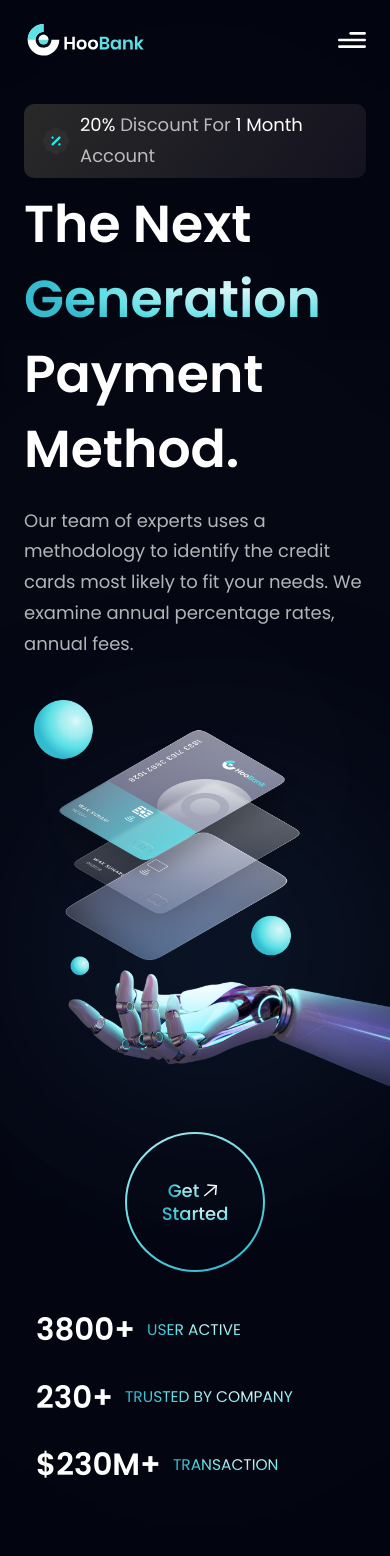
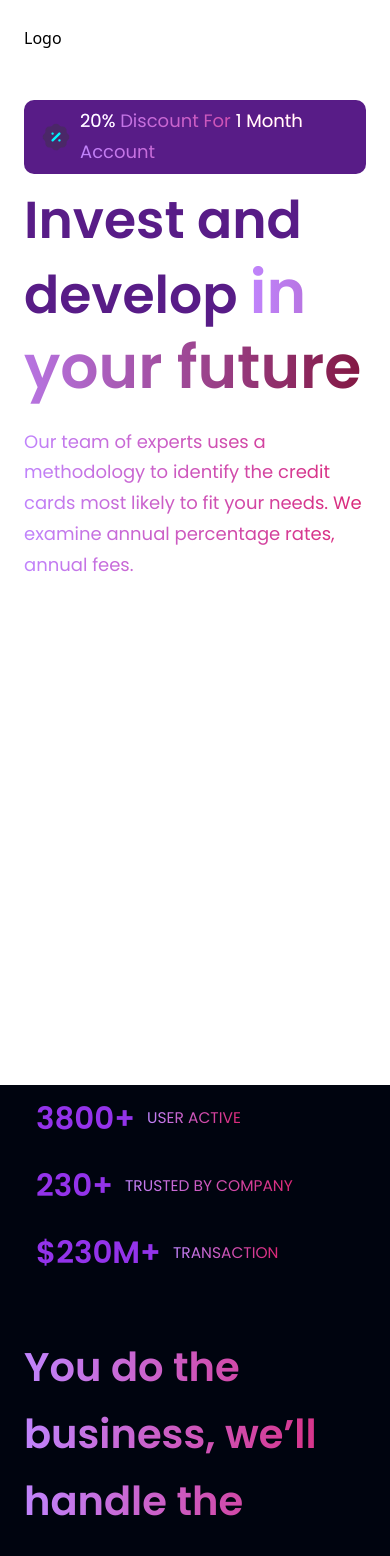
Before and after one commit to daurenabasov/hackaton-codify, a React (Vite) app: page / in a window 390 px wide. Shown: the top 1556 px of the page. Built offline with nearby package versions, Linux system fonts and the light colour scheme.

Commit message:
change ui

```diff
--- a/src/assets/index.js
+++ b/src/assets/index.js
@@ -23,6 +23,7 @@ import twitter from "./twitter.svg";
 import people01 from "./people01.png";
 import people02 from "./people02.png";
 import people03 from "./people03.png";
+import robot1 from "./robot1.png"
 
 export {
   airbnb,
@@ -50,4 +51,5 @@ export {
   people01,
   people02,
   people03,
+  robot1
 };
--- a/src/components/GetStarted.jsx
+++ b/src/components/GetStarted.jsx
@@ -3,7 +3,7 @@ import { arrowUp } from "../assets";
 
 const GetStarted = () => (
   <div className={`${styles.flexCenter} w-[140px] h-[140px] rounded-full bg-blue-gradient p-[2px] cursor-pointer`}>
-    <div className={`${styles.flexCenter} flex-col bg-primary w-[100%] h-[100%] rounded-full`}>
+    <div className={`${styles.flexCenter} flex-col bg-purple-900 w-[100%] h-[100%] rounded-full`}>
       <div className={`${styles.flexStart} flex-row`}>
         <p className="font-poppins font-medium text-[18px] leading-[23.4px]">
           <span className="text-gradient">Get</span>
--- a/src/components/Hero.jsx
+++ b/src/components/Hero.jsx
@@ -1,12 +1,12 @@
 import styles from "../style";
-import { discount, robot } from "../assets";
+import { discount, robot, robot1 } from "../assets";
 import GetStarted from "./GetStarted";
 
 const Hero = () => {
   return (
-    <section id="home" className={`flex md:flex-row flex-col ${styles.paddingY}`}>
+    <section id="home" className={`flex md:flex-row flex-col ${styles.paddingY} `}>
       <div className={`flex-1 ${styles.flexStart} flex-col xl:px-0 sm:px-16 px-6`}>
-        <div className="flex flex-row items-center py-[6px] px-4 bg-discount-gradient rounded-[10px] mb-2">
+        <div className="flex flex-row items-center py-[6px] px-4 bg-purple-900	 rounded-[10px] mb-2">
           <img src={discount} alt="discount" className="w-[32px] h-[32px]" />
           <p className={`${styles.paragraph} ml-2`}>
             <span className="text-white">20%</span> Discount For{" "}
@@ -15,18 +15,13 @@ const Hero = () => {
         </div>
 
         <div className="flex flex-row justify-between items-center w-full">
-          <h1 className="flex-1 font-poppins font-semibold ss:text-[72px] text-[52px] text-white ss:leading-[100.8px] leading-[75px]">
-            The Next <br className="sm:block hidden" />{" "}
-            <span className="text-gradient">Generation</span>{" "}
+          <h1 className="flex-1 font-poppins font-semibold ss:text-[72px] text-[52px] text-purple-900		 ss:leading-[100.8px] leading-[75px]">
+            Invest  and develop <br className="sm:block hidden" />{" "}
+            <span className=" text-transparent text-6xl bg-clip-text bg-gradient-to-r from-purple-400 to-pink-900"> in your future</span>{" "}
           </h1>
-          <div className="ss:flex hidden md:mr-4 mr-0">
-            <GetStarted />
-          </div>
         </div>
 
-        <h1 className="font-poppins font-semibold ss:text-[68px] text-[52px] text-white ss:leading-[100.8px] leading-[75px] w-full">
-          Payment Method.
-        </h1>
+
         <p className={`${styles.paragraph} max-w-[470px] mt-5`}>
           Our team of experts uses a methodology to identify the credit cards
           most likely to fit your needs. We examine annual percentage rates,
@@ -35,7 +30,7 @@ const Hero = () => {
       </div>
 
       <div className={`flex-1 flex ${styles.flexCenter} md:my-0 my-10 relative`}>
-        <img src={robot} alt="billing" className="w-[100%] h-[100%] relative z-[5]" />
+        {/* <img src={robot1} alt="billing" className="w-[100%] h-[100%] relative z-[5]" /> */}
 
         {/* gradient start */}
         <div className="absolute z-[0] w-[40%] h-[35%] top-0 pink__gradient" />
@@ -44,9 +39,6 @@ const Hero = () => {
         {/* gradient end */}
       </div>
 
-      <div className={`ss:hidden ${styles.flexCenter}`}>
-        <GetStarted />
-      </div>
     </section>
   );
 };
--- a/src/components/Navbar.jsx
+++ b/src/components/Navbar.jsx
@@ -9,14 +9,14 @@ const Navbar = () => {
 
   return (
     <nav className="w-full flex py-6 justify-between items-center navbar">
-      <img src={logo} alt="hoobank" className="w-[124px] h-[32px]" />
-
+      {/* <img src={logo} alt="hoobank" className="w-[124px] h-[32px]" /> */}
+      Logo
       <ul className="list-none sm:flex hidden justify-end items-center flex-1">
         {navLinks.map((nav, index) => (
           <li
             key={nav.id}
             className={`font-poppins font-normal cursor-pointer text-[16px] ${
-              active === nav.title ? "text-white" : "text-dimWhite"
+              active === nav.title ? "text-fuchsia-600	" : "text-black"
             } ${index === navLinks.length - 1 ? "mr-0" : "mr-10"}`}
             onClick={() => setActive(nav.title)}
           >
--- a/src/components/Stats.jsx
+++ b/src/components/Stats.jsx
@@ -1,14 +1,16 @@
 import { stats } from "../constants";
 import styles from "../style";
 
+
+
 const Stats = () => (
-  <section className={`${styles.flexCenter} flex-row flex-wrap sm:mb-20 mb-6`}>
+  <section  className={`${styles.flexCenter} flex-row flex-wrap sm:mb-20 mb-6 `}>
     {stats.map((stat) => (
       <div key={stat.id} className={`flex-1 flex justify-start items-center flex-row m-3`} >
-        <h4 className="font-poppins font-semibold xs:text-[40.89px] text-[30.89px] xs:leading-[53.16px] leading-[43.16px] text-white">
+        <h4 className="font-poppins font-semibold xs:text-[40.89px] text-[30.89px] xs:leading-[53.16px] leading-[43.16px] text-purple-600">
           {stat.value}
         </h4>
-        <p className="font-poppins font-normal xs:text-[20.45px] text-[15.45px] xs:leading-[26.58px] leading-[21.58px] text-gradient uppercase ml-3">
+        <p className="font-poppins font-normal xs:text-[20.45px] text-[15.45px] xs:leading-[26.58px] leading-[21.58px]  text-transparent text-8xl bg-clip-text bg-gradient-to-r from-purple-400 to-pink-600  uppercase ml-3">
           {stat.title}
         </p>
       </div>
--- /dev/null
+++ b/src/components/Wave.jsx
@@ -0,0 +1,29 @@
+import React from 'react';
+
+const Wave = () => {
+    return (
+        <div>
+            <svg
+                class="css-waves"
+                xmlns="http://www.w3.org/2000/svg"
+                viewBox="0 24 150 28"
+                preserveAspectRatio="none"
+                shape-rendering="auto"
+            >
+                <defs>
+                    <path
+                        id="wave-pattern"
+                        d="M-160 44c30 0 58-18 88-18s 58 18 88 18 58-18 88-18 58 18 88 18 v44h-352z"
+                    ></path>
+                </defs>
+                <g class="animated-waves">
+                    <use href="#wave-pattern" x="48" y="1" fill="rgb(0, 0, 255,0.5)"></use>
+                    <use href="#wave-pattern" x="48" y="3" fill="rgb(106, 90, 205,0.6)"></use>
+                    <use href="#wave-pattern" x="48" y="7" fill="rgb(0, 0, 255,0.4)"></use>
+                </g>
+            </svg>
+        </div>
+    );
+};
+
+export default Wave;
--- a/src/components/index.js
+++ b/src/components/index.js
@@ -8,6 +8,7 @@ import Stats from "./Stats";
 import Footer from "./Footer";
 import Testimonials from "./Testimonials";
 import Hero from "./Hero";
+import Wave from "./Wave"
 
 export {
   Navbar,
@@ -20,4 +21,5 @@ export {
   Footer,
   Testimonials,
   Hero,
+  Wave
 };
--- a/src/main.jsx
+++ b/src/main.jsx
@@ -1,5 +1,4 @@
 import React from 'react';
-
 import ReactDOM from 'react-dom/client';
 import App from './app/App';
 import './styles/index.css';
--- a/src/pages/Home/HomePage.jsx
+++ b/src/pages/Home/HomePage.jsx
@@ -1,15 +1,16 @@
 import styles from "../../style";
-import { Billing, Business, CardDeal, Clients, CTA, Footer, Navbar, Stats, Testimonials, Hero } from "../../components";
+import { Billing, Business, CardDeal, Clients, CTA, Footer, Navbar, Stats, Testimonials, Hero, Wave } from "../../components";
+
 
 const HomePage = () => (
-    <div className="bg-primary w-full overflow-hidden">
+    <div className="bg-white w-full overflow-hidden">
         <div className={`${styles.paddingX} ${styles.flexCenter}`}>
             <div className={`${styles.boxWidth}`}>
                 <Navbar />
             </div>
         </div>
 
-        <div className={`bg-primary ${styles.flexStart}`}>
+        <div style={{ marginBottom: 400 }} className={`bg-white ${styles.flexStart} `}>
             <div className={`${styles.boxWidth}`}>
                 <Hero />
             </div>
@@ -17,6 +18,7 @@ const HomePage = () => (
 
         <div className={`bg-primary ${styles.paddingX} ${styles.flexCenter}`}>
             <div className={`${styles.boxWidth}`}>
+
                 <Stats />
                 <Business />
                 <Billing />
--- a/src/style.js
+++ b/src/style.js
@@ -1,8 +1,8 @@
 const styles = {
   boxWidth: "xl:max-w-[1280px] w-full",
 
-  heading2: "font-poppins font-semibold xs:text-[48px] text-[40px] text-white xs:leading-[76.8px] leading-[66.8px] w-full",
-  paragraph: "font-poppins font-normal text-dimWhite text-[18px] leading-[30.8px]",
+  heading2: "font-poppins  font-semibold xs:text-[48px] text-[40px] text-transparent text-8xl bg-clip-text bg-gradient-to-r from-purple-400 to-pink-600 xs:leading-[76.8px] text-transparent text-8xl bg-clip-text bg-gradient-to-r from-purple-400 to-pink-600 leading-[66.8px] w-full",
+  paragraph: "font-poppins font-normal text-transparent text-8xl bg-clip-text bg-gradient-to-r from-purple-400 to-pink-600   text-[18px] leading-[30.8px]",
 
   flexCenter: "flex justify-center items-center",
   flexStart: "flex justify-center items-start",
```
Also changed, not shown: src/assets/robot1.png (added).
